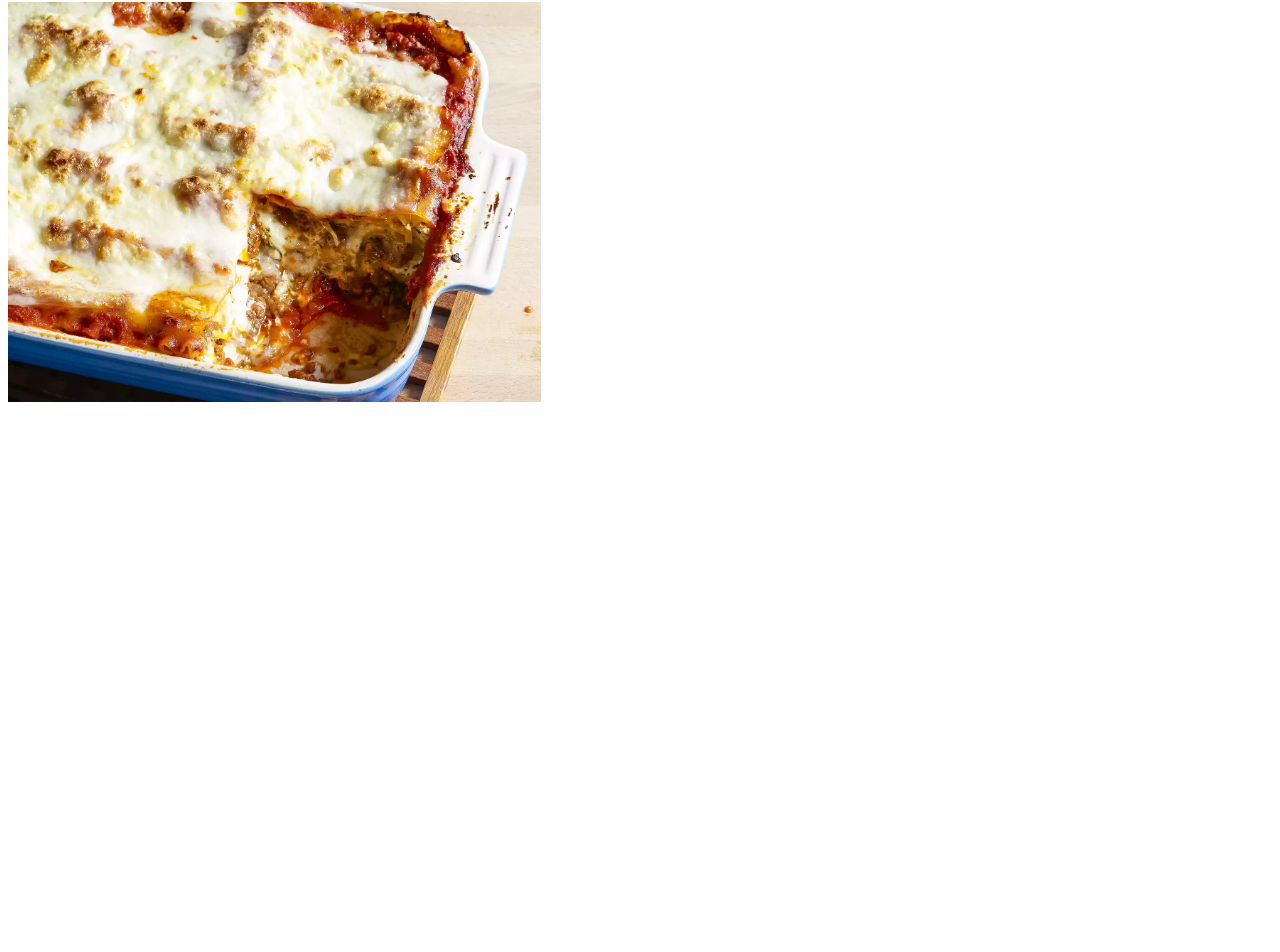
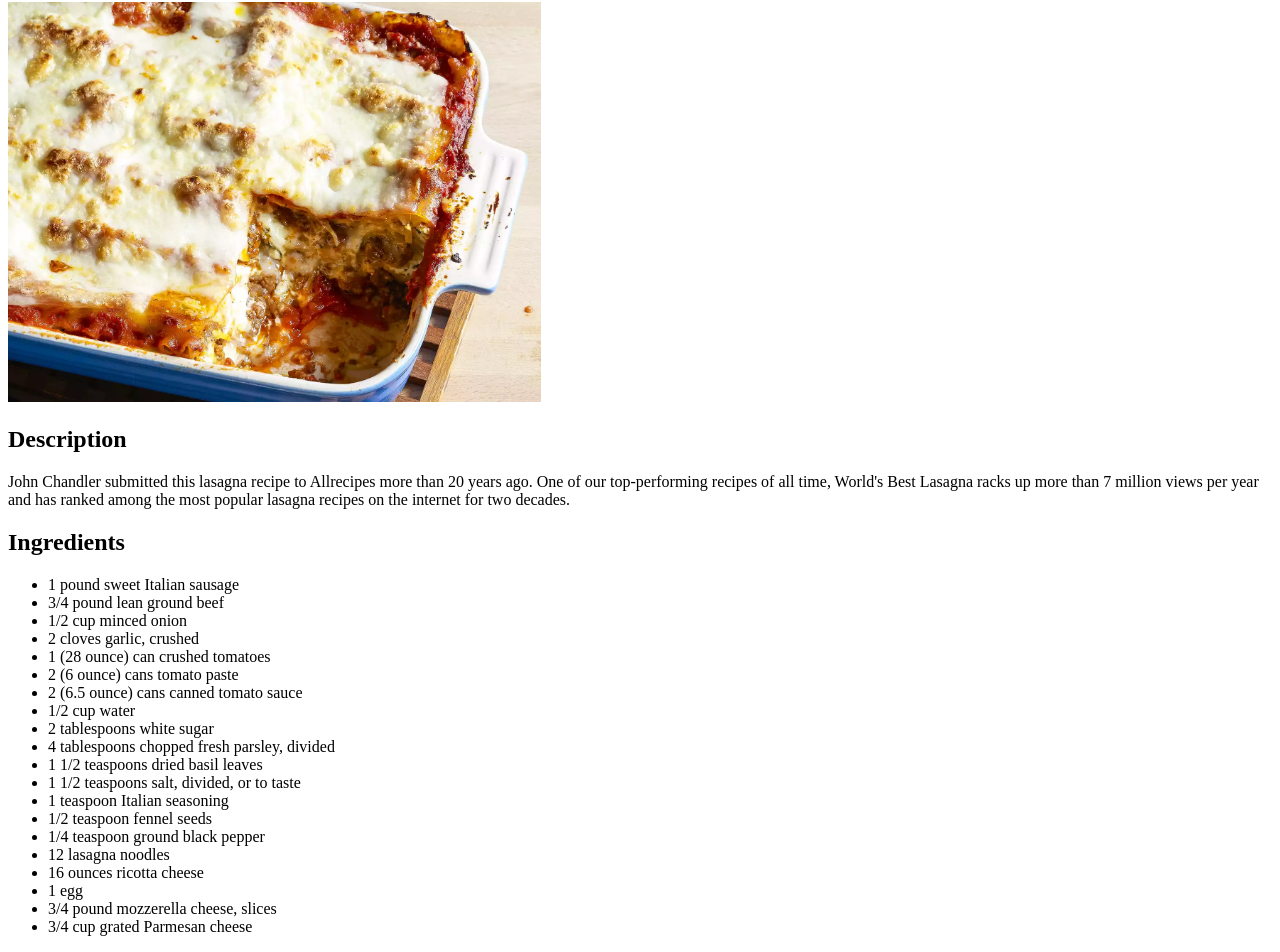
Before and after one commit to AsherBolleddu/odin-recipes, a plain HTML site: page recipes/lasagna.html in a window 1280 px wide. Shown: the part 78-1030 px from the top of the page. Before the commit the page ends 800 px from the top, so only its background shows below. Drawn offline with Linux system fonts and the light colour scheme.

Commit message:
Changes the document title and added the lasagna ingredients

```diff
--- a/recipes/lasagna.html
+++ b/recipes/lasagna.html
@@ -3,7 +3,7 @@
   <head>
     <meta charset="UTF-8" />
     <meta name="viewport" content="width=device-width, initial-scale=1.0" />
-    <title>Document</title>
+    <title>Lasagna Recipe</title>
   </head>
   <body>
     <h1>World's Best Lasagna</h1>
@@ -12,5 +12,36 @@
       alt="Lasagna Picture"
       height="400"
     />
+    <h2>Description</h2>
+    <p>
+      John Chandler submitted this lasagna recipe to Allrecipes more than 20
+      years ago. One of our top-performing recipes of all time, World's Best
+      Lasagna racks up more than 7 million views per year and has ranked among
+      the most popular lasagna recipes on the internet for two decades.
+    </p>
+
+    <h2>Ingredients</h2>
+    <ul>
+      <li>1 pound sweet Italian sausage</li>
+      <li>3/4 pound lean ground beef</li>
+      <li>1/2 cup minced onion</li>
+      <li>2 cloves garlic, crushed</li>
+      <li>1 (28 ounce) can crushed tomatoes</li>
+      <li>2 (6 ounce) cans tomato paste</li>
+      <li>2 (6.5 ounce) cans canned tomato sauce</li>
+      <li>1/2 cup water</li>
+      <li>2 tablespoons white sugar</li>
+      <li>4 tablespoons chopped fresh parsley, divided</li>
+      <li>1 1/2 teaspoons dried basil leaves</li>
+      <li>1 1/2 teaspoons salt, divided, or to taste</li>
+      <li>1 teaspoon Italian seasoning</li>
+      <li>1/2 teaspoon fennel seeds</li>
+      <li>1/4 teaspoon ground black pepper</li>
+      <li>12 lasagna noodles</li>
+      <li>16 ounces ricotta cheese</li>
+      <li>1 egg</li>
+      <li>3/4 pound mozzerella cheese, slices</li>
+      <li>3/4 cup grated Parmesan cheese</li>
+    </ul>
   </body>
 </html>
```
Also changed, not shown: index.html (+1 -1 lines).
